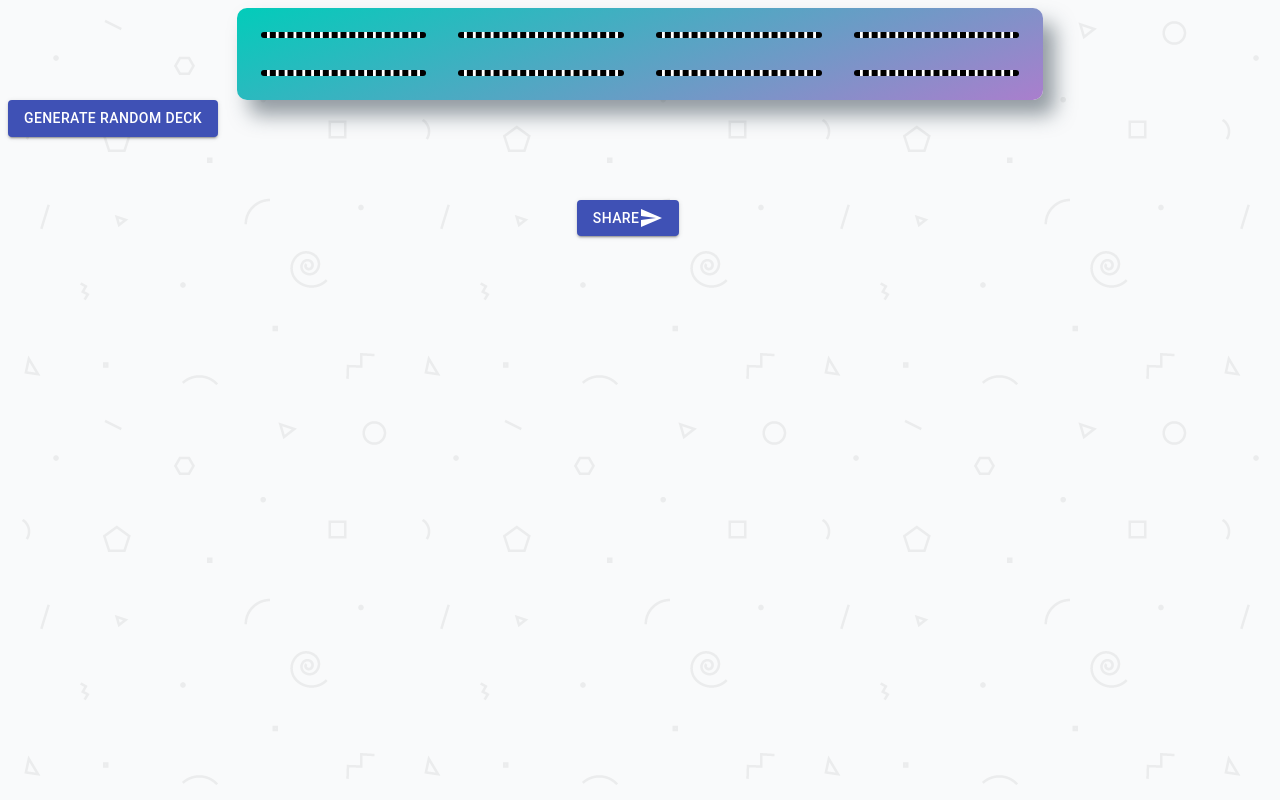
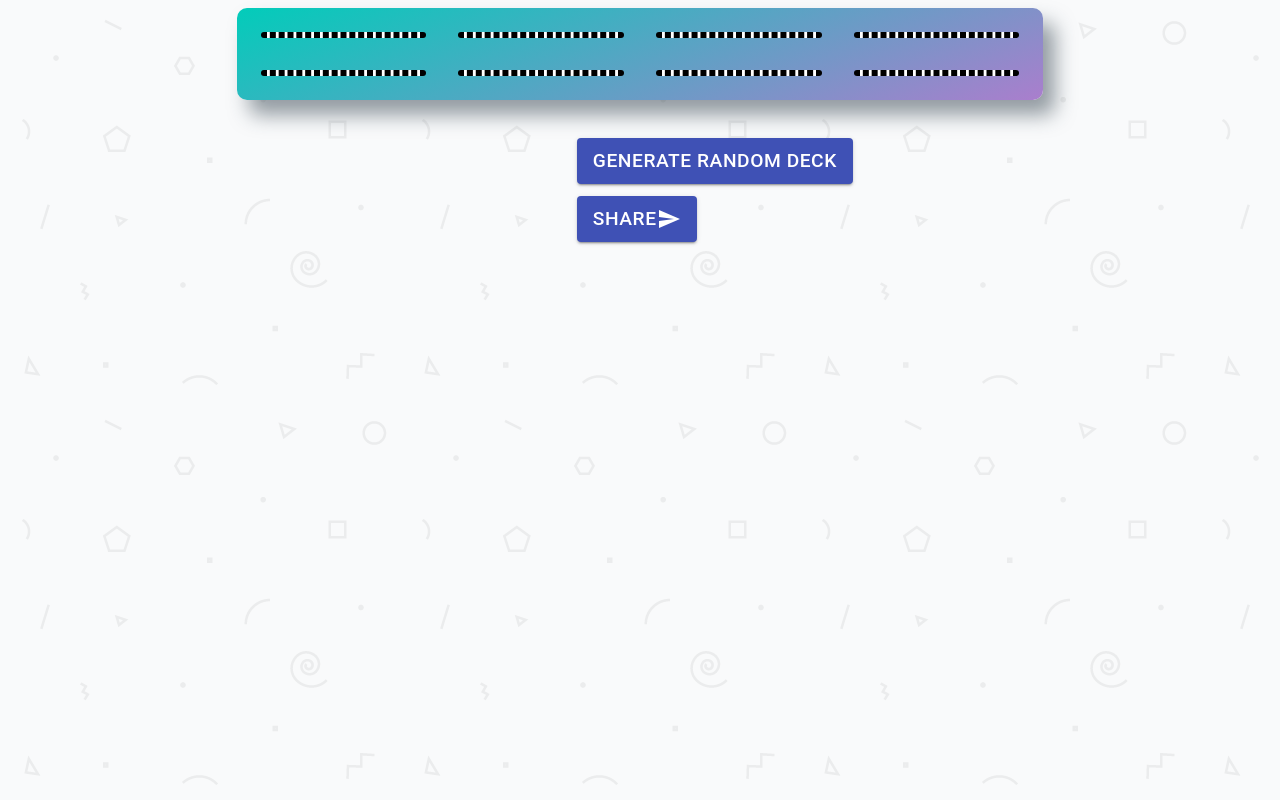
Before and after one commit to MuhammadJamaluddin/clash-royale, a React app: page / in a window 1280 px wide. Built offline with nearby package versions, Linux system fonts and the light colour scheme; no server answers.

Commit message:
Add styles for the buttons

```diff
--- a/public/css/app.css
+++ b/public/css/app.css
@@ -1,3 +1,8 @@
+/* Attribute: https: //stackoverflow.com/questions/12582555/always-show-browser-scrollbar-to-prevent-page-jumping */
+html {
+  overflow-y: scroll;
+}
+
 /* Background pattern from Subtle Patterns */
 body {
   background: #ffffff url('../img/geometry2.png');
@@ -36,7 +41,15 @@ img:hover {
   border-radius: 0.8em;
 }
 
+#send, #randomize {
+  margin-left: 45%;
+  font-size: 1.2em;
+}
+
+#randomize {
+  margin-top: 3%;
+}
+
 #send {
-  margin-top: 5%;
-  margin-left: 45%;
+  margin-top: 1%;
 }
```
